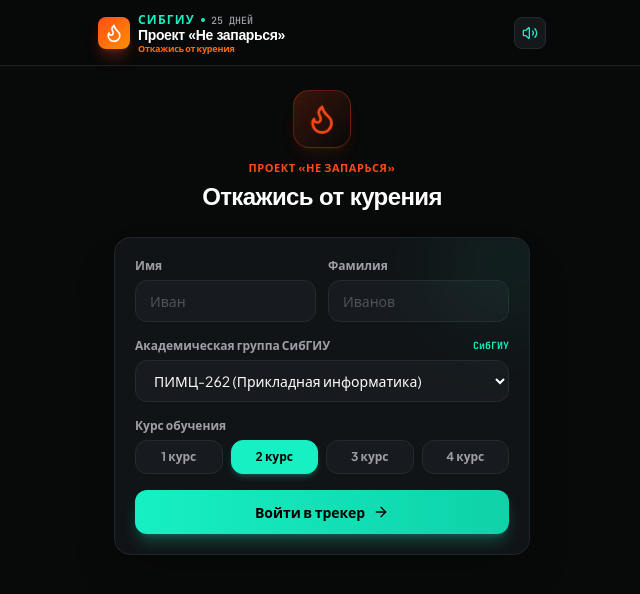
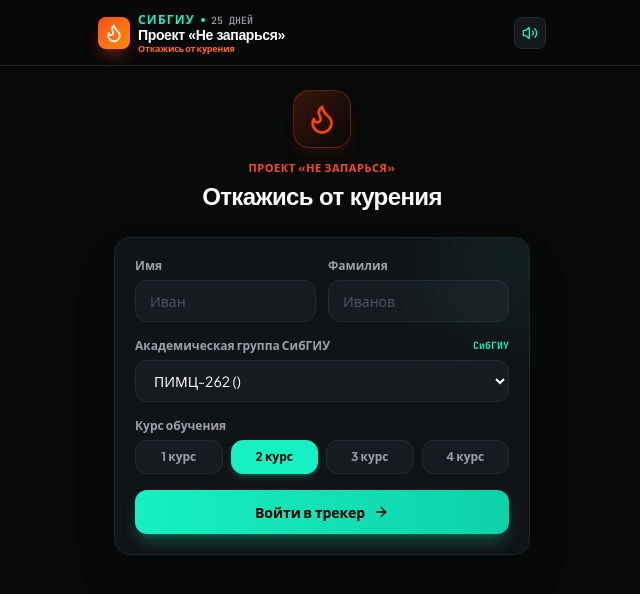
Before and after one commit to hellteen/dont-get-steamed, a React (Vite) app: page / in a window 1280 px wide. Shown: the top 594 px of the page, without its empty margins (318-958 px from the left). Built offline with nearby package versions, Linux system fonts and the light colour scheme; a web font is replaced by a local one.

Commit message:
Update groups.ts

```diff
--- a/src/data/groups.ts
+++ b/src/data/groups.ts
@@ -1,15 +1,15 @@
 export interface SibsiuGroup {
   id: number;
   name: string;
-  department: string;
+  department?: string;
 }
 
 export const SIBSIU_GROUPS: SibsiuGroup[] = [
-  { id: 1, name: 'ПИМЦ-262', department: 'Прикладная информатика' },
-  { id: 2, name: 'ПИТЭ-26', department: 'Прикладная информатика в экономике' },
-  { id: 3, name: 'ПИС-26', department: 'Программная инженерия' },
-  { id: 4, name: 'ПИСЭ-26', department: 'Программная инженерия' },
-  { id: 5, name: 'ИС-21', department: 'Информационные системы' },
-  { id: 6, name: 'ИС-22', department: 'Информационные системы' },
-  { id: 7, name: 'Менеджмент', department: 'Экономика и управление' },
+  { id: 1, name: 'ПИМЦ-262' },
+  { id: 2, name: 'ПИТЭ-26' },
+  { id: 3, name: 'ПИС-26' },
+  { id: 4, name: 'ПИСЭ-26' },
+  { id: 5, name: 'ИС-21' },
+  { id: 6, name: 'ИС-22' },
+  { id: 7, name: 'Менеджмент' },
 ];
```
